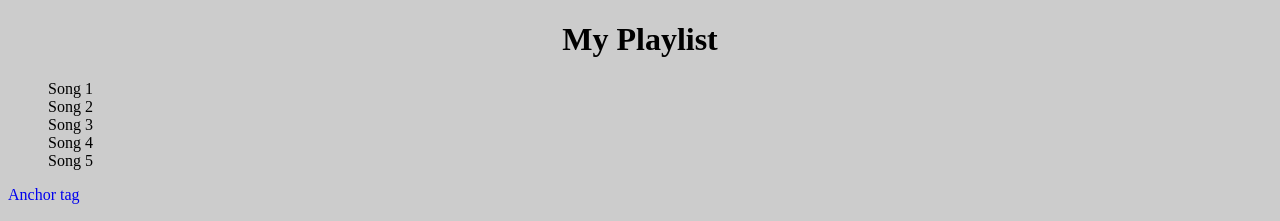
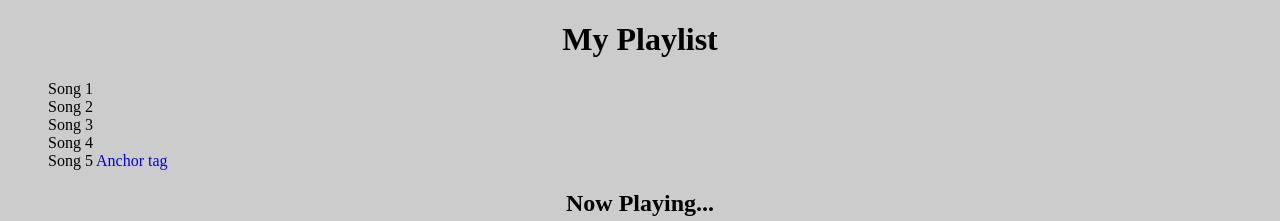
Before and after one commit to acciojob/my-playlist-arshad012, a website: page main.html in a window 1280 px wide. Shown: the top 221 px of the page. Drawn offline with Linux system fonts and the light colour scheme.

Commit message:
created a submission

```diff
--- a/main.html
+++ b/main.html
@@ -14,9 +14,11 @@
 		<li>Song 2</li>
 		<li>Song 3</li>
 		<li>Song 4</li>
-		<li>Song 5</li>
+		<li>Song 5
+			<a href='#' target='_blank'>Anchor tag</a>
+		</li>
 	</ul>
-	<a href='#' target='_blank'>Anchor tag</a>
+
 
 
 	<h2>Now Playing...</h2>
```
